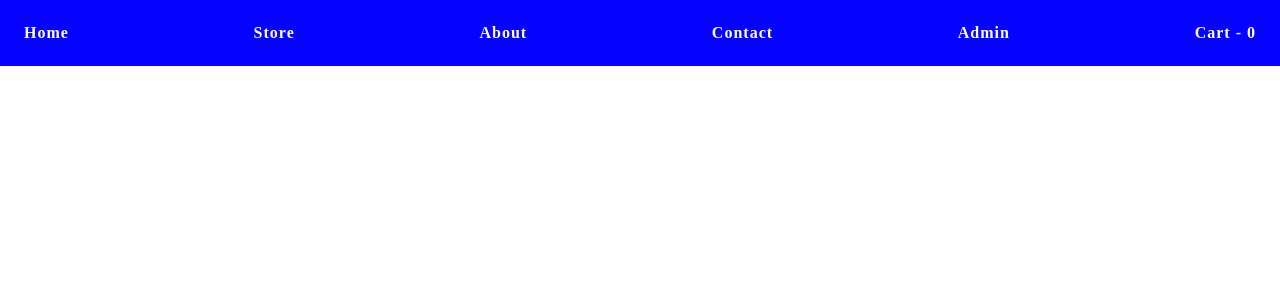
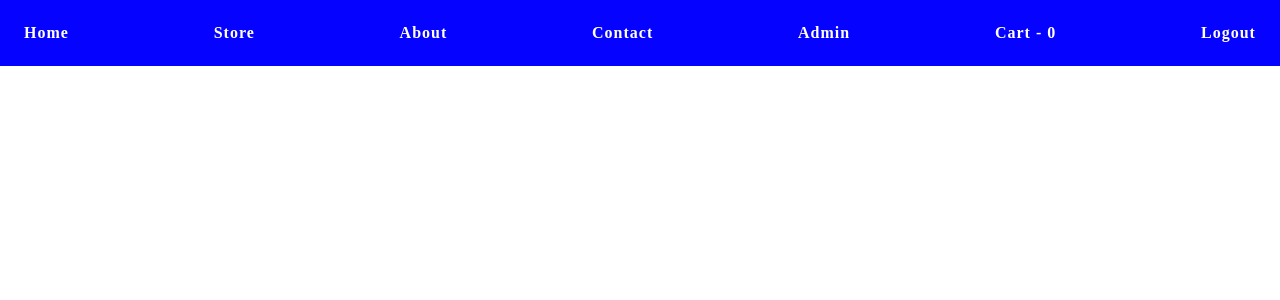
Before and after one commit to Dattatreyav30/Full-Stack-Ecommerce-Web-App, a React (Create React App) app in the folder client/: page /Cart in a window 1280 px wide. Shown: the top 300 px of the page. Built offline with nearby package versions, Linux system fonts and the light colour scheme.

Commit message:
adding logout feature and removing token when user clicks logout

```diff
--- a/client/src/components/Header/Header.js
+++ b/client/src/components/Header/Header.js
@@ -4,7 +4,13 @@ import { useContext } from "react";
 import CartContext from "../Store/CartContext/cart-context";
 
 const Header = () => {
+
   const cartCtx = useContext(CartContext);
+
+  const localStorageremover = () =>{
+    localStorage.removeItem("token");
+  }
+
   return (
     <div className="header-elements">
       <p>
@@ -33,6 +39,9 @@ const Header = () => {
       <Link to="/Cart" className="header-element">
         Cart - {cartCtx.items.length}
       </Link>
+      <Link to="/user/login" className="header-element" onClick={localStorageremover}>
+        Logout
+      </Link>
     </div>
   );
 };
```
